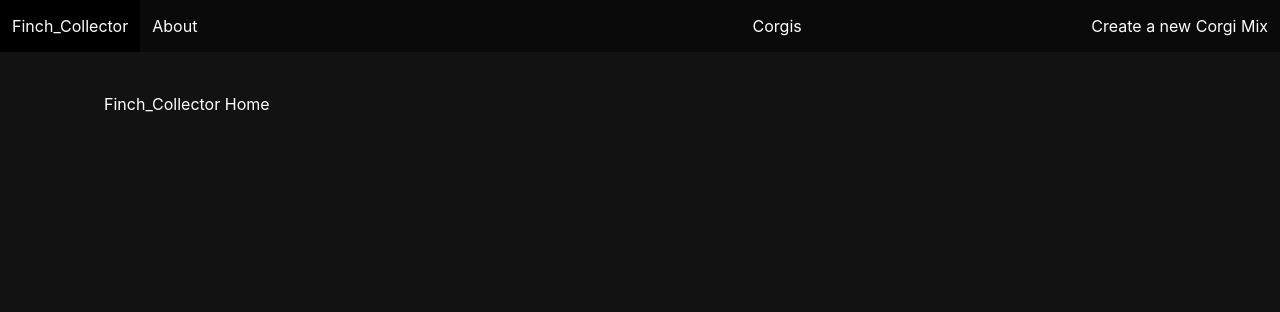
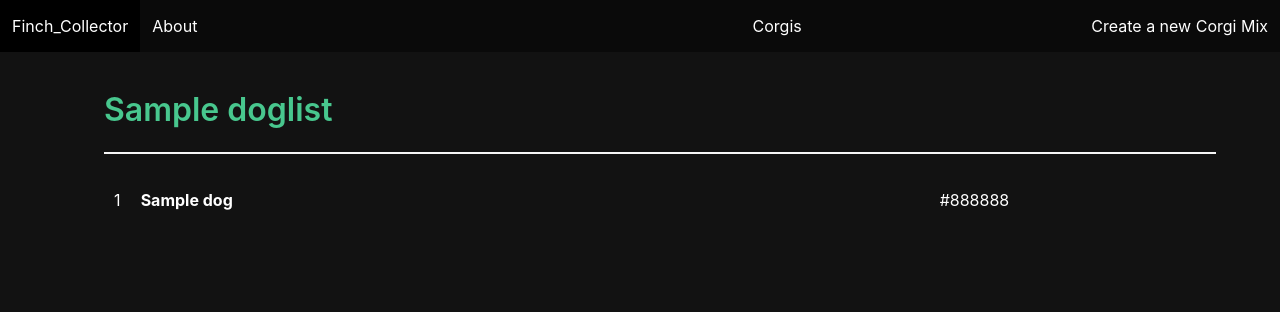
Before and after one commit to Sunjang1009/finch-collector-lab, a Django app: page / in a window 1280 px wide. Shown: the top 312 px of the page. Run offline with Django 4.2, Linux system fonts and the light colour scheme; tables that the repository leaves empty hold one stand-in row (values such as "Sample post").

Commit message:
added Doglist in model, view, home html

```diff
--- a/main_app/admin.py
+++ b/main_app/admin.py
@@ -1,6 +1,7 @@
 from django.contrib import admin
-from .models import Corgi, Dog
+from .models import Corgi, Dog, Doglist
 
 # Register your models here.
 admin.site.register(Corgi)
 admin.site.register(Dog)
+admin.site.register(Doglist)
--- a/main_app/models.py
+++ b/main_app/models.py
@@ -33,3 +33,9 @@ class Dog(models.Model):
     corgi = models.ForeignKey(Corgi, on_delete=models.CASCADE, related_name="dogs")
     def __str__(self):
         return self.name
+
+class Doglist(models.Model):
+    name = models.CharField(max_length=150)
+    dogs = models.ManyToManyField(Dog)
+    def __str__(self):
+        return self.name
--- a/main_app/templates/home.html
+++ b/main_app/templates/home.html
@@ -3,5 +3,21 @@
 corgi-Home
 {% endblock %}
 {% block content %}
-<h1>Finch_Collector Home</h1>
+<div class="home__doglists">
+    {% for doglist in doglists %}
+        <div class="doglist mb-5">
+            <h3 class="title is-3 has-text-success">{{doglist.name}}</h3>
+            <hr />
+            {% for dog in doglist.dogs.all %}
+            <div class="dog">
+                <span>{{forloop.counter}}</span>
+                <span><b>{{dog.name}}</b></span>
+                <span>{{dog.color}}</span>
+            </div>
+            {% endfor %}
+        </div>
+    {% empty %}
+        <div class="doglist mb-5">"There are no dogs in this doglist"</div>
+    {% endfor %}
+</div>
 {% endblock %}
--- a/main_app/views.py
+++ b/main_app/views.py
@@ -5,7 +5,8 @@ from django.http import HttpResponse
 from django.views.generic import DetailView
 from django.views.generic.base import TemplateView
 from django.views.generic.edit import CreateView, UpdateView, DeleteView
-from .models import Corgi, Dog
+from .models import Corgi, Dog, Doglist
+
 
 
 
@@ -14,7 +15,12 @@ from .models import Corgi, Dog
 # Home class is child of TemplateView
 #
 class Home(TemplateView):
-    template_name = 'home.html'
+    template_name = "home.html"
+    def get_context_data(self, **kwargs):
+        context = super().get_context_data(**kwargs)
+        context["doglists"] = Doglist.objects.all()
+        return context
+
 
 class About(TemplateView):
     template_name = 'about.html'
```
Also changed, not shown: main_app/migrations/0007_doglist.py (added).
